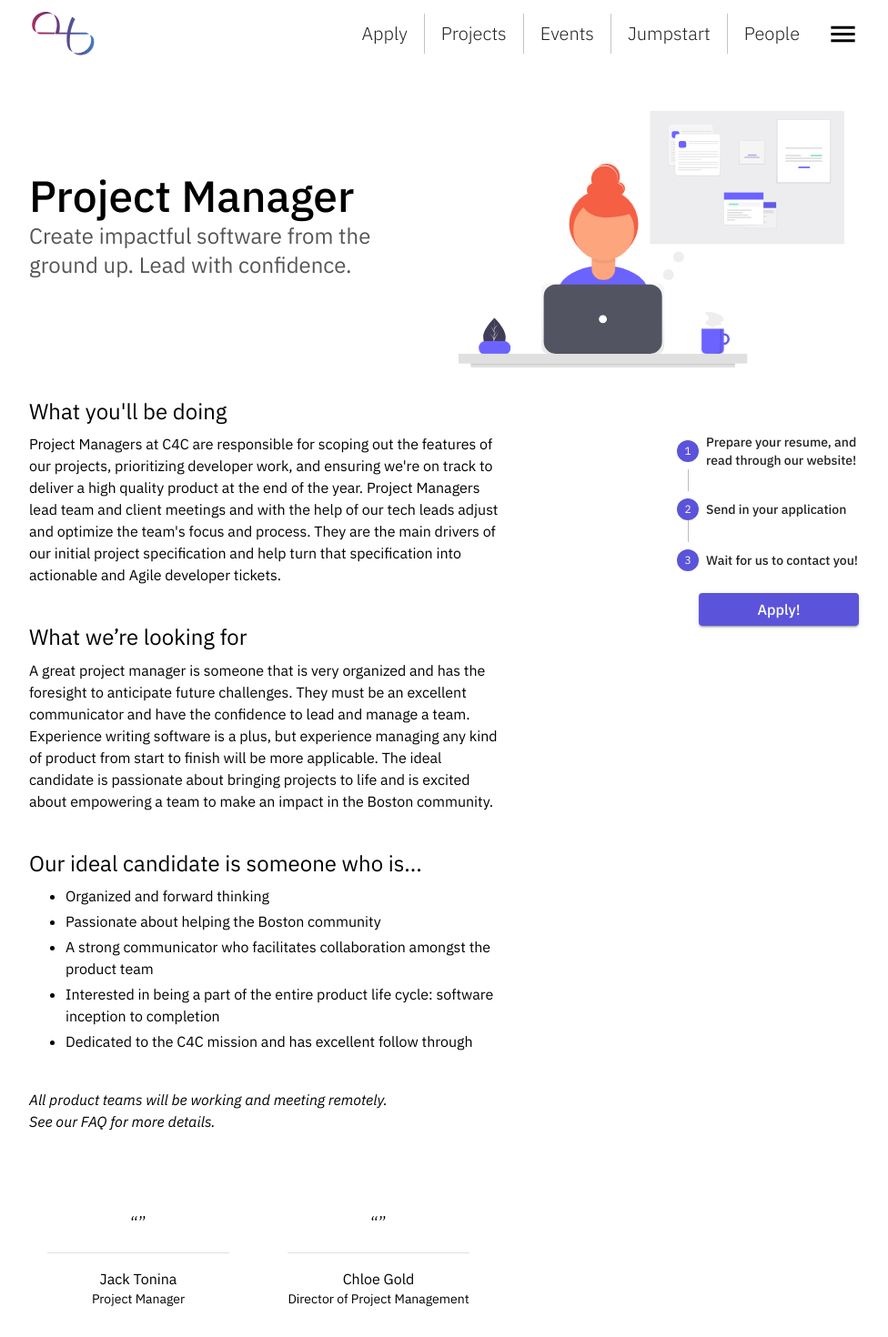
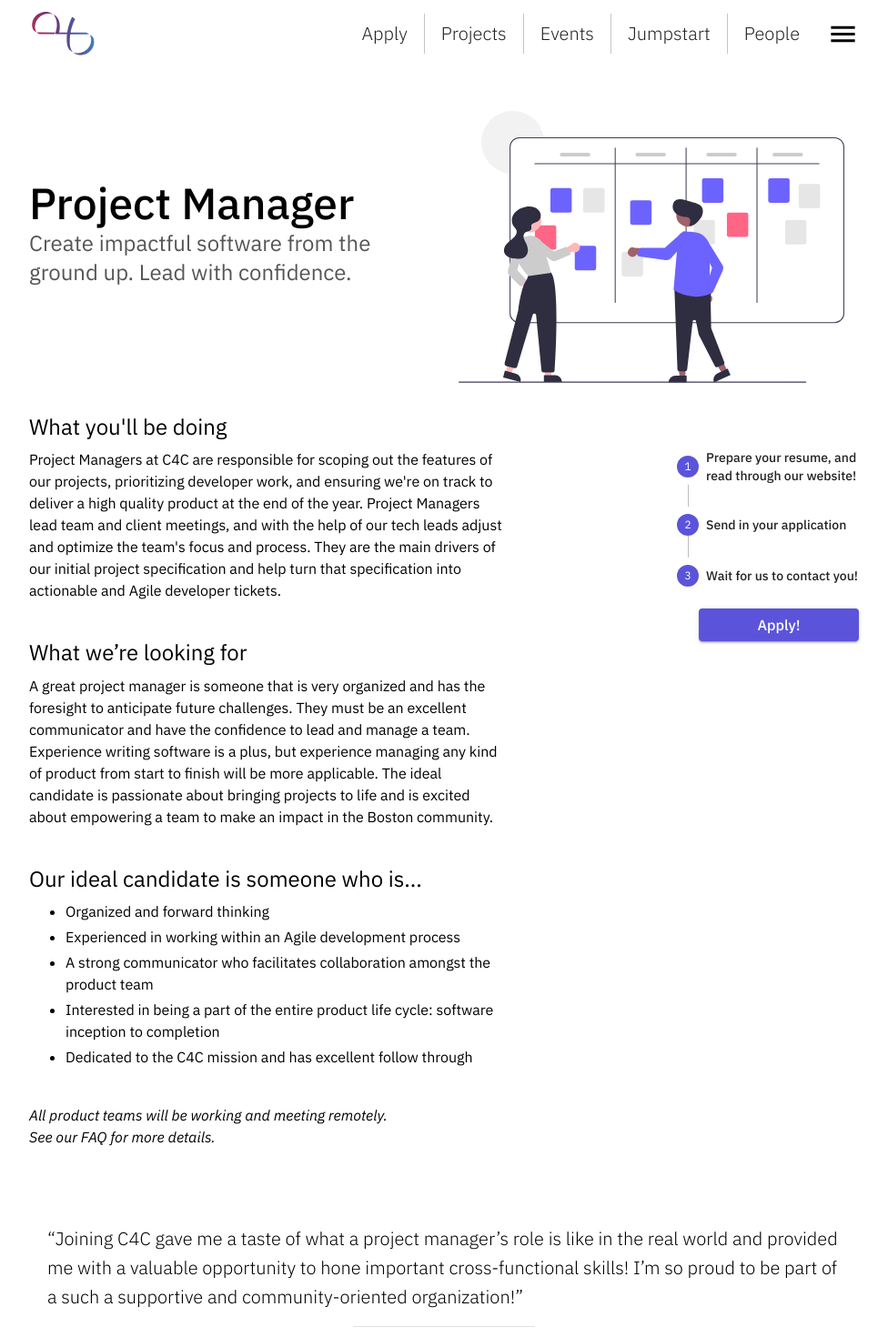
Before and after one commit to Code-4-Community/c4cneu.com, a React (Create React App) app: page /apply/project-manager in a window 1280 px wide. Shown: the top 1470 px of the page at 91% size, without its empty margins (152-1128 px from the left). Built offline with nearby package versions, Linux system fonts and the light colour scheme.

Commit message:
Updated pm picture and quotes

```diff
--- a/src/pages/apply/project-manager/ApplyProjectManager.tsx
+++ b/src/pages/apply/project-manager/ApplyProjectManager.tsx
@@ -92,7 +92,7 @@ const ApplyProjectManager: React.FC = () => {
                 Project Managers at C4C are responsible for scoping out the features
                 of our projects, prioritizing developer work, and ensuring we're on track
                 to deliver a high quality product at the end of the year. Project Managers
-                lead team and client meetings and with the help of our tech leads adjust and
+                lead team and client meetings, and with the help of our tech leads adjust and
                 optimize the team's focus and process. They are the main drivers of our initial
                 project specification and help turn that specification into actionable and Agile
                 developer tickets.
@@ -124,7 +124,7 @@ const ApplyProjectManager: React.FC = () => {
                   <li>
                     Organized and forward thinking
                   </li>
-                  <li>Passionate about helping the Boston community</li>
+                  <li>Experienced in working within an Agile development process</li>
                   <li>
                     A strong communicator who facilitates collaboration amongst
                     the product team
@@ -161,12 +161,12 @@ const ApplyProjectManager: React.FC = () => {
 
         <Fade>
           <TextQuoteBlock
-            quote=""
-            name="Jack Tonina"
+            quote="Joining C4C gave me a taste of what a project manager’s role is like in the real world and provided me with a valuable opportunity to hone important cross-functional skills! I’m so proud to be part of a such a supportive and community-oriented organization!"
+            name="Sanjana Mishra"
             title="Project Manager"
           />
           <TextQuoteBlock
-              quote=""
+              quote="Code4Community gave me an amazing leadership opportunity and furthered my professional experience. I feel like I can talk about my impact on the community to peers and even in job interviews. Everyone here is extremely supportive and we're all here to help each other grow."
               name="Chloe Gold"
               title="Director of Project Management"
           />
```
Also changed, not shown: src/pages/apply/project-manager/projectmanager.svg.
